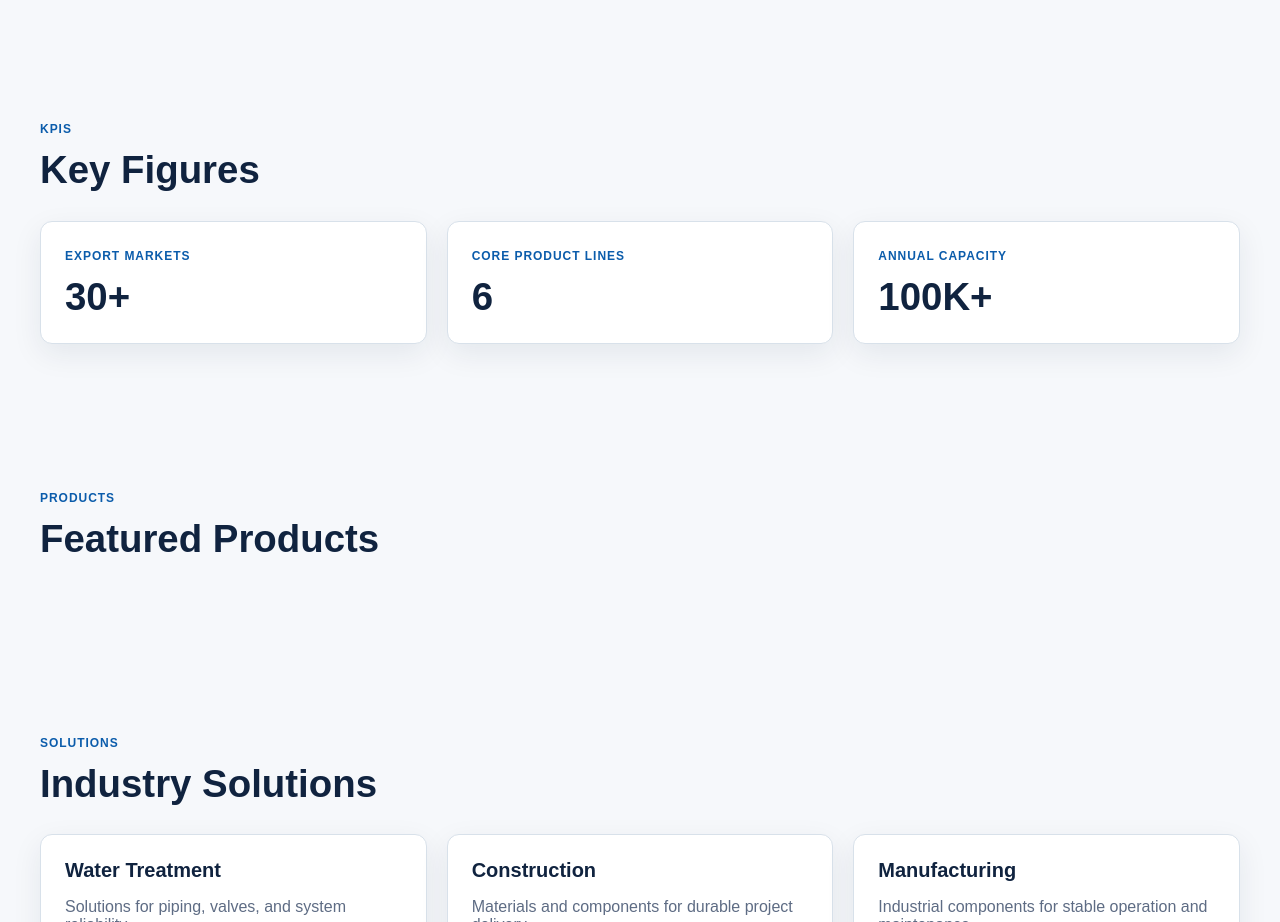
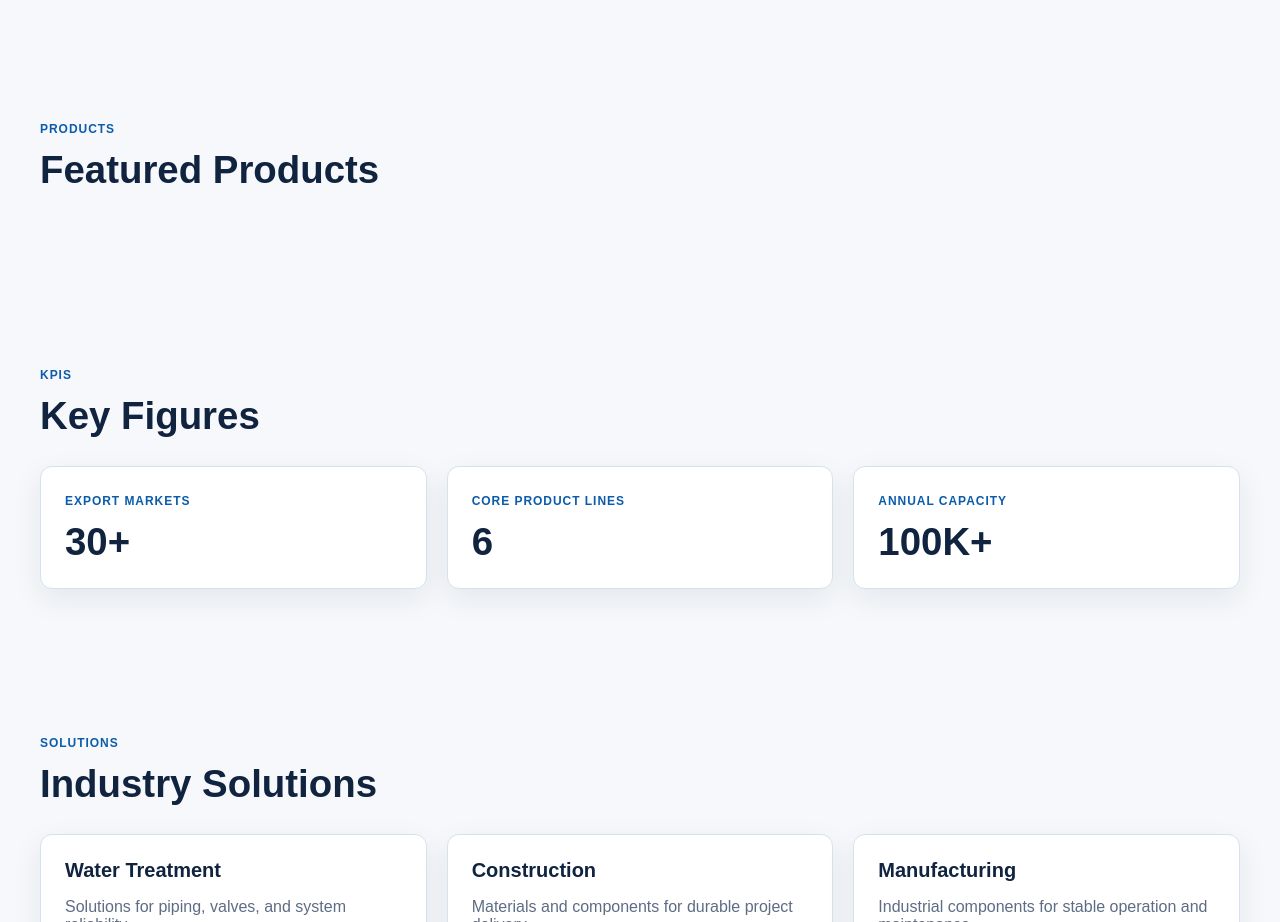
Before and after one commit to weibaobao1638/industrial-official-website, a Next.js app: page /en in a window 1280 px wide. Shown: the part 880-1802 px from the top of the page. Built offline with nearby package versions, Linux system fonts and the light colour scheme.

Commit message:
Homepage: move Key Figures section below the products grid

```diff
--- a/src/app/[locale]/(site)/page.tsx
+++ b/src/app/[locale]/(site)/page.tsx
@@ -90,17 +90,6 @@ export default async function HomePage({ params }: { params: Promise<{ locale: s
         </Section>
       ) : null}
 
-      <Section eyebrow={labels.kpis} title={locale === 'zh' ? '核心指标' : 'Key Figures'}>
-        <div className="grid grid--3">
-          {stats.map((item) => (
-            <div className="card" key={item.label}>
-              <div className="eyebrow">{item.label}</div>
-              <h3 className="h2">{item.value}</h3>
-            </div>
-          ))}
-        </div>
-      </Section>
-
       <Section eyebrow={labels.products} title={dict.common.featuredProducts}>
         <div className="grid grid--5">
           {products.map((product) => (
@@ -115,6 +104,17 @@ export default async function HomePage({ params }: { params: Promise<{ locale: s
               href={buildLocalizedProductDetailPath(locale, product)}
               ctaLabel={dict.common.learnMore}
             />
+          ))}
+        </div>
+      </Section>
+
+      <Section eyebrow={labels.kpis} title={locale === 'zh' ? '核心指标' : 'Key Figures'}>
+        <div className="grid grid--3">
+          {stats.map((item) => (
+            <div className="card" key={item.label}>
+              <div className="eyebrow">{item.label}</div>
+              <h3 className="h2">{item.value}</h3>
+            </div>
           ))}
         </div>
       </Section>
```
